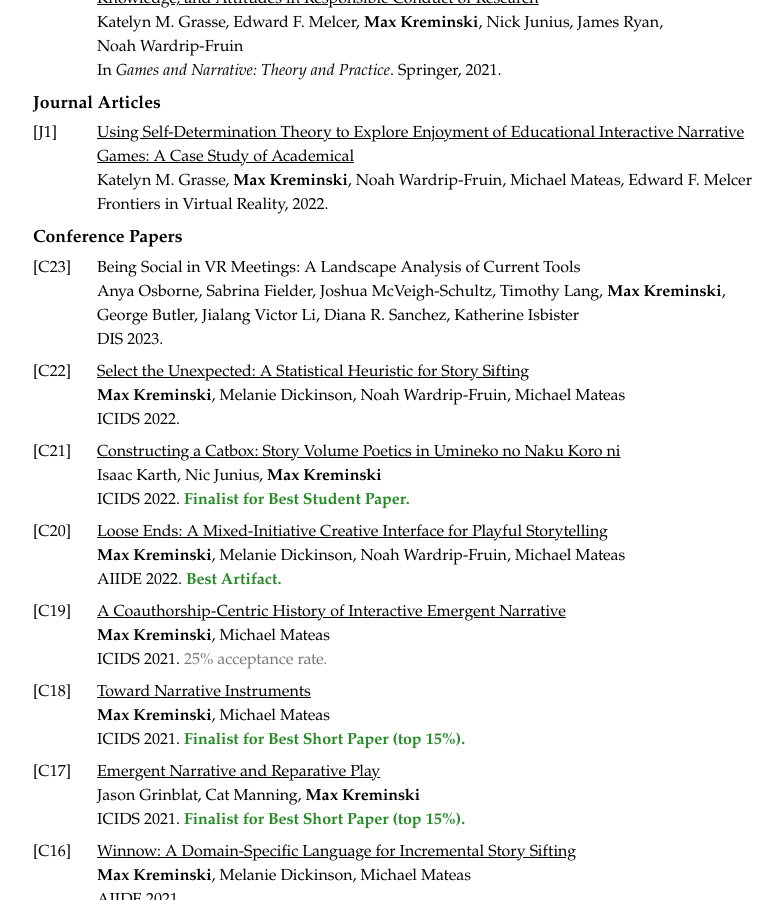
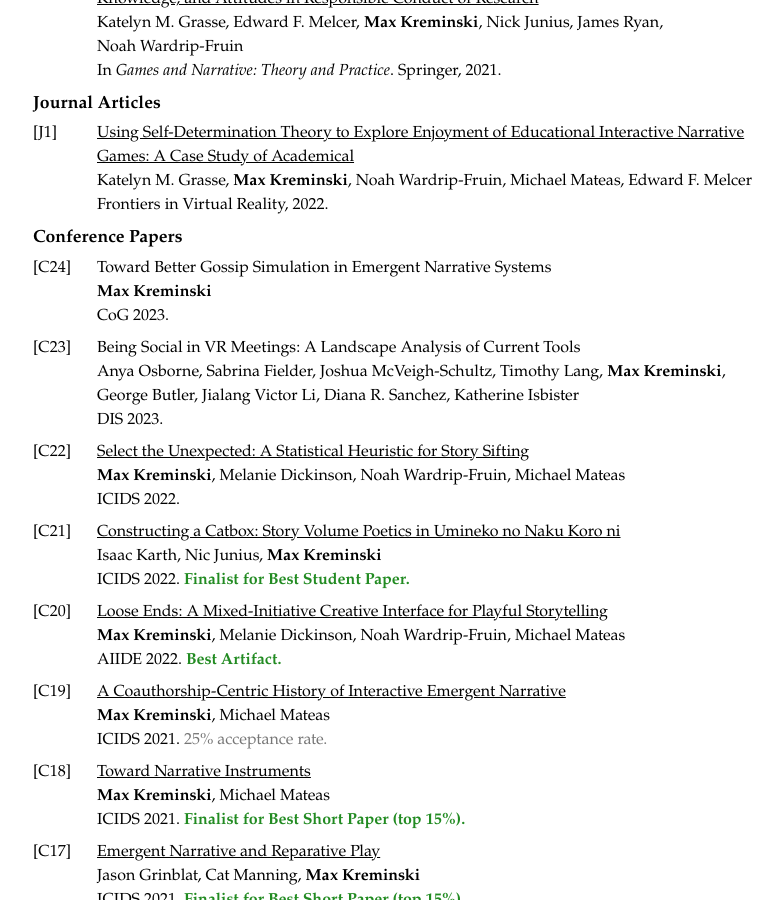
Before and after one commit to mkremins/mkremins.github.io, a Jekyll site: the page built from cv/index.html, in a window 1280 px wide and 900 px high, scrolled down 1293 px. Shown: the whole window, without its empty margins (239-1022 px from the left). Built offline with Jekyll 4.4.1, drawn with Linux system fonts in a browser that asks for light colours.

```diff
--- a/_data/publications.json
+++ b/_data/publications.json
@@ -1,4 +1,15 @@
 [
+{
+  "title": "Toward Better Gossip Simulation in Emergent Narrative Systems",
+  "url": "",
+  "authors": ["Max Kreminski"],
+  "year": "2023",
+  "venue": "CoG",
+  "venue_long": "IEEE Conference on Games",
+  "pubtype": "full",
+  "acceptrate": "62.5%",
+  "acceptnote": "short papers"
+},
 {
   "title": "Being Social in VR Meetings: A Landscape Analysis of Current Tools",
   "url": "",
```
